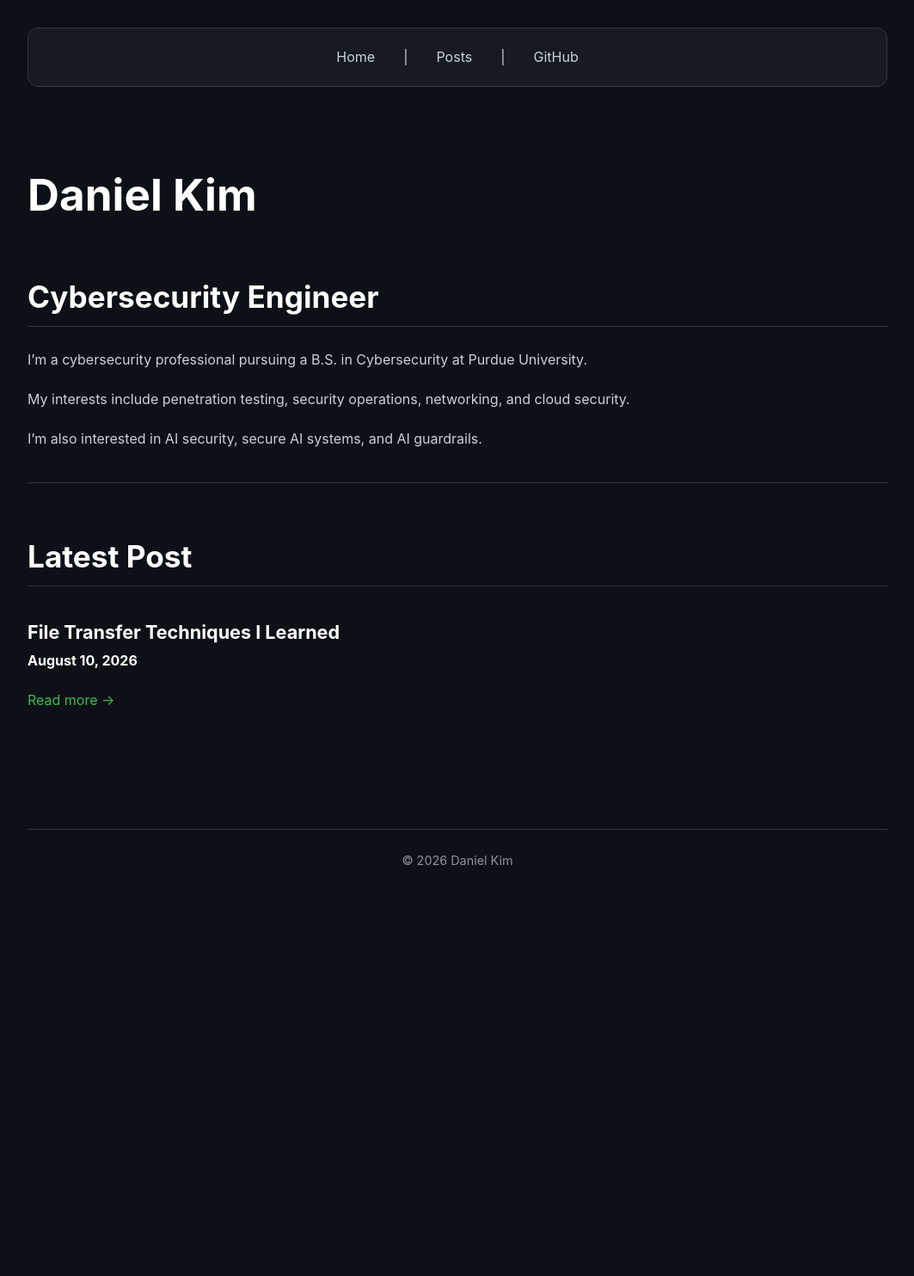
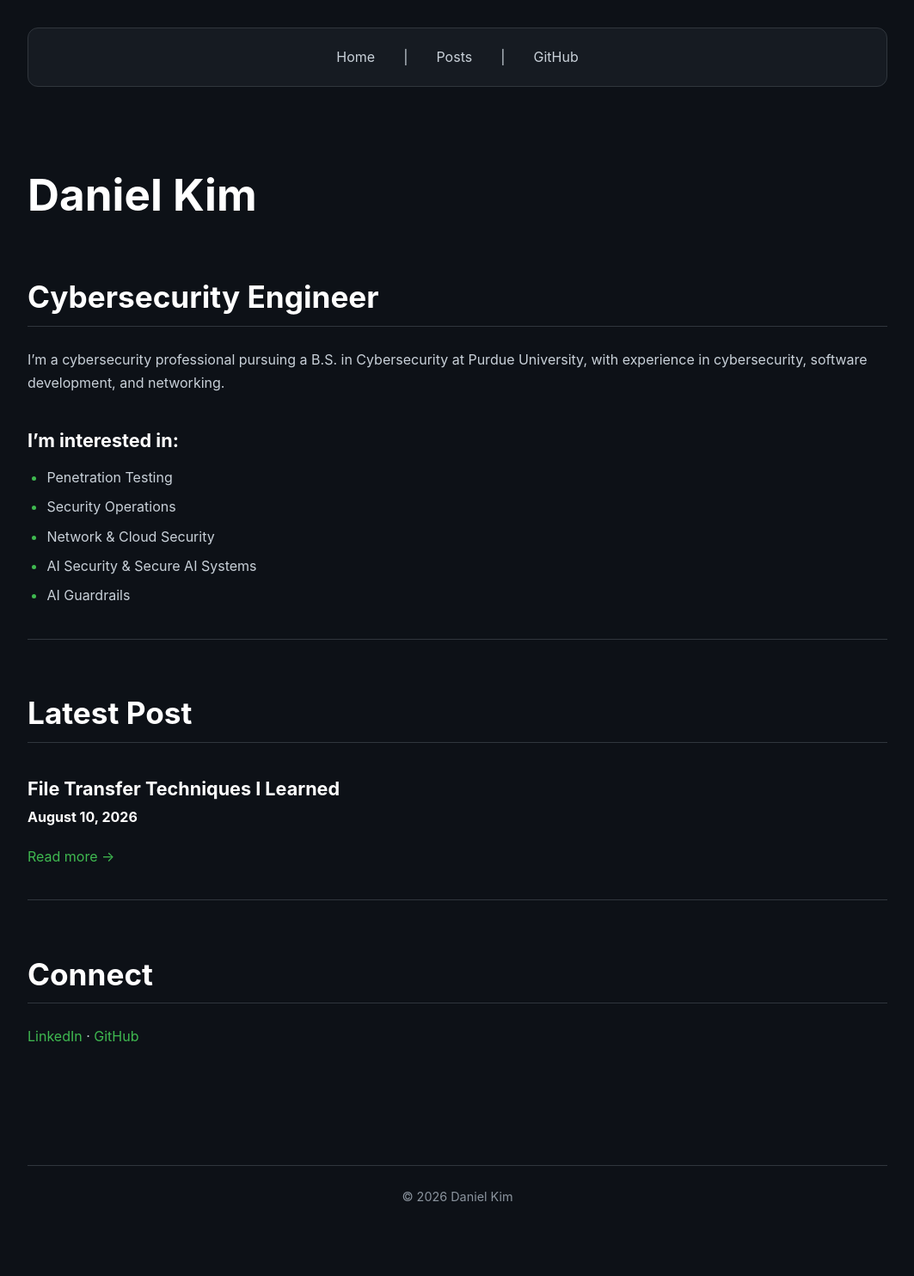
Before and after one commit to santapower/santapower.github.io, a Jekyll site: the page built from index.md, in a window 1280 px wide. Shown: the whole page at 86% size, without its empty margins (108-1171 px from the left). Built offline with Jekyll 4.4.1, drawn with Linux system fonts in a browser that asks for light colours; our own code applies the rules of GitHub Pages for plain Markdown files; before the commit the page ends 1093 px from its top, so only the background shows below that.

Commit message:
Update index.md

```diff
--- a/index.md
+++ b/index.md
@@ -1,17 +1,16 @@
----
-layout: default
-title: Home
----
-
 # Daniel Kim
 
 ## Cybersecurity Engineer
 
-I’m a cybersecurity professional pursuing a B.S. in Cybersecurity at Purdue University.
+I’m a cybersecurity professional pursuing a B.S. in Cybersecurity at Purdue University, with experience in cybersecurity, software development, and networking.
 
-My interests include penetration testing, security operations, networking, and cloud security.
+### I’m interested in:
 
-I’m also interested in AI security, secure AI systems, and AI guardrails.
+- Penetration Testing
+- Security Operations
+- Network & Cloud Security
+- AI Security & Secure AI Systems
+- AI Guardrails
 
 ---
 
@@ -32,3 +31,9 @@ I’m also interested in AI security, secure AI systems, and AI guardrails.
 [Read more →]({{ latest_post.url | relative_url }})
 
 {% endif %}
+
+---
+
+## Connect
+
+[LinkedIn](https://www.linkedin.com/in/daniel-kim-489656329/) · [GitHub](https://github.com/santapower)
```
